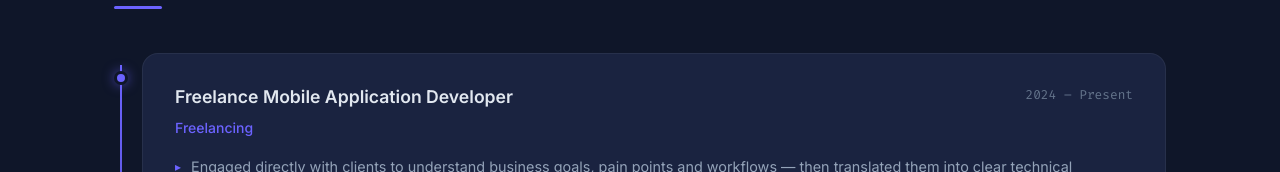
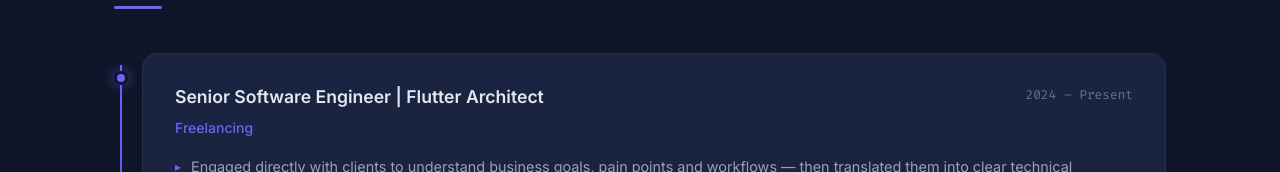
Before and after one commit to samarhany/samar-portfolio, a website: page public/index.html in a window 1280 px wide. Shown: the part 2360-2532 px from the top of the page. Drawn offline with Linux system fonts and the light colour scheme.

Commit message:
Update freelance role title to Senior Software Engineer | Flutter Architect

```diff
--- a/public/index.html
+++ b/public/index.html
@@ -154,7 +154,7 @@
           <div class="timeline-card">
             <div class="timeline-header">
               <div>
-                <h3>Freelance Mobile Application Developer</h3>
+                <h3>Senior Software Engineer | Flutter Architect</h3>
                 <p class="company">Freelancing</p>
               </div>
               <span class="timeline-date">2024 – Present</span>
```
